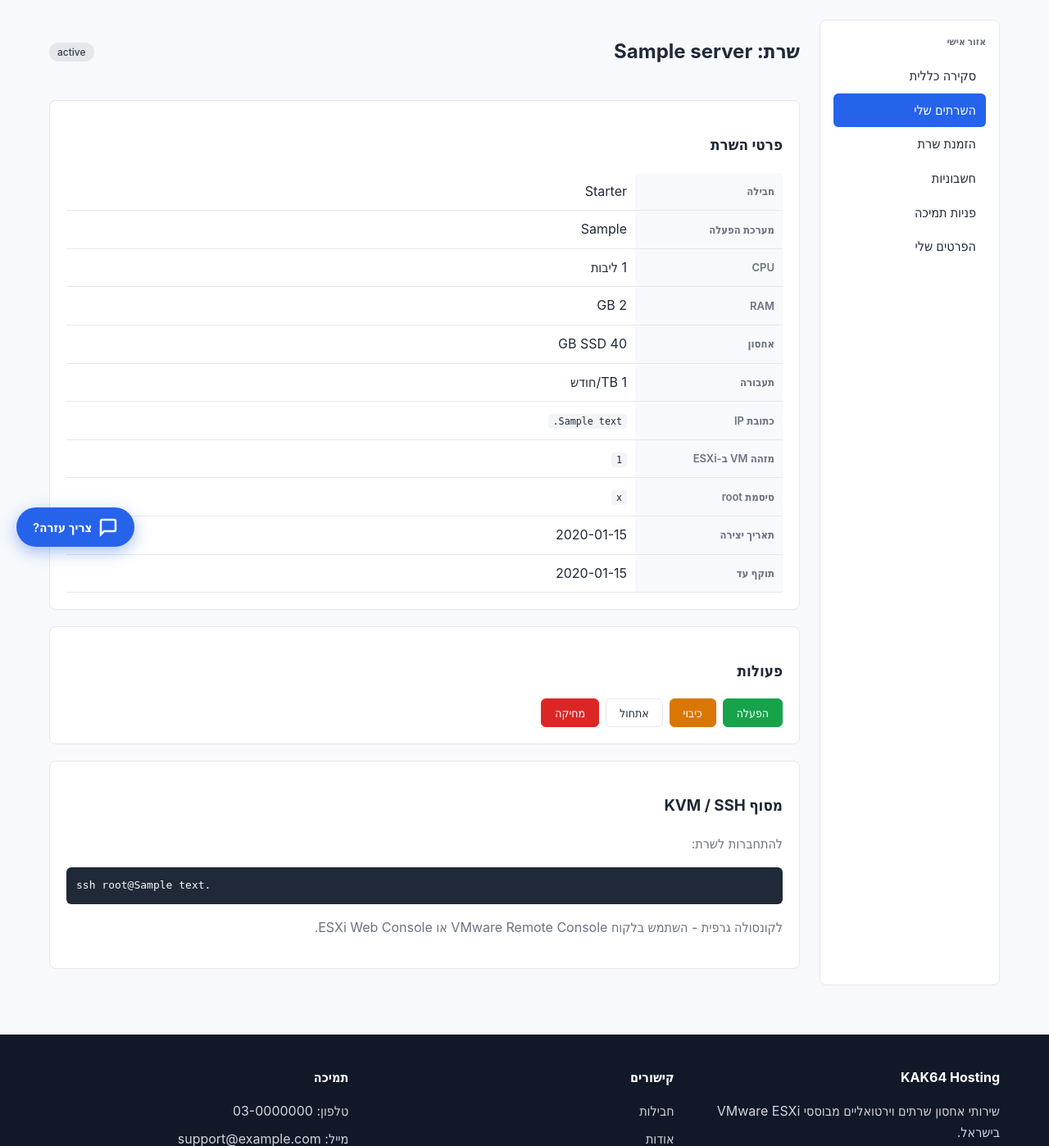
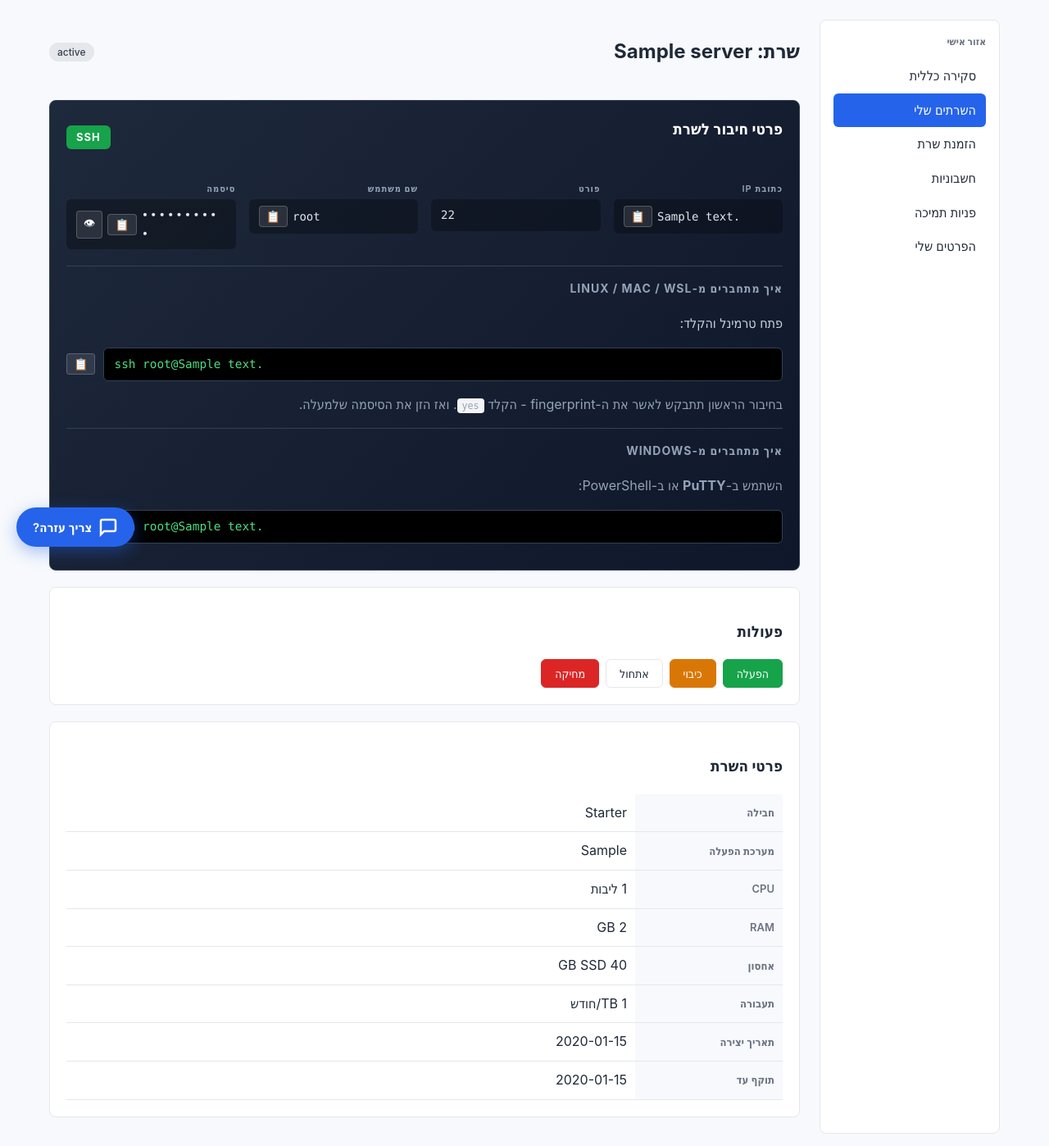
Before and after one commit to kak64/kak64, a Node server app: page /dashboard/servers/1 in a window 1280 px wide. Shown: the part 113-1511 px from the top of the page at 82% size. Run offline with Node 20, Linux system fonts and the light colour scheme; the visitor is signed in with stand-in values (Sample User, id 1); data comes from the database, SQL or seed files in the repository; tables that the repository leaves empty hold one stand-in row (values such as "Sample post"); some libraries are stand-ins or nearby versions.

Commit message:
Add OS-aware connection details with copy & RDP download
Server detail pages (both customer and admin) now show a prominent
'connection details' card with:
- IP, port, username (root for Linux / Administrator for Windows), password
- Copy-to-clipboard buttons
- Reveal/mask password toggle
- OS-specific instructions:
  * Linux: ssh command for terminal users; PuTTY hint for Windows users
  * Windows: downloadable .rdp file (mstsc opens it in one click) +
    mstsc command + Microsoft Remote Desktop hint for Mac/iOS/Android

New routes:
- GET /dashboard/servers/:id/rdp — customer downloads .rdp
- GET /admin/servers/:id/rdp — admin downloads .rdp

The .rdp file is generated on the fly with sensible defaults:
1920x1080, clipboard redirection on, credssp enabled. The user just
double-clicks the file and types the password from the panel.

https://claude.ai/code/session_0174n4WnDgUVKe7CWgfMQcoj

```diff
--- a/public/css/style.css
+++ b/public/css/style.css
@@ -230,6 +230,72 @@ code { background: #f3f4f6; padding: 2px 6px; border-radius: 4px; font-size: .9e
 .site-footer a:hover { color: #fff; }
 .copyright { padding: 20px 20px 0; color: #9ca3af; font-size: 13px; text-align: center; }
 
+/* Connection details card */
+.connection-card {
+  background: linear-gradient(135deg, #1e293b 0%, #0f172a 100%);
+  color: #e2e8f0;
+  border: 1px solid #334155;
+}
+.connection-card h3, .connection-card h4 { color: #fff; margin-top: 0; }
+.connection-header {
+  display: flex; justify-content: space-between; align-items: center;
+  margin-bottom: 16px;
+}
+.protocol-badge {
+  padding: 4px 12px; border-radius: 6px; font-weight: 700; font-size: 13px;
+  letter-spacing: 1px;
+}
+.protocol-ssh { background: #16a34a; color: #fff; }
+.protocol-rdp { background: #0ea5e9; color: #fff; }
+
+.conn-grid {
+  display: grid; grid-template-columns: repeat(auto-fit, minmax(180px, 1fr));
+  gap: 16px; margin-bottom: 20px;
+}
+.conn-field label {
+  display: block; font-size: 11px; color: #94a3b8;
+  text-transform: uppercase; letter-spacing: 1px; margin-bottom: 4px; font-weight: 600;
+}
+.conn-value {
+  display: flex; align-items: center; gap: 6px;
+  background: rgba(0, 0, 0, .3); padding: 8px 12px; border-radius: 6px;
+}
+.conn-value code {
+  background: transparent; color: #e2e8f0; padding: 0;
+  font-family: 'Consolas', 'Menlo', monospace; font-size: 14px; flex: 1;
+  word-break: break-all;
+}
+.conn-value code.masked { letter-spacing: 2px; }
+
+.btn-copy, .btn-reveal {
+  background: rgba(255, 255, 255, .1); border: 1px solid rgba(255, 255, 255, .2);
+  color: #fff; padding: 4px 8px; border-radius: 4px; cursor: pointer;
+  font-size: 14px; transition: all .15s;
+}
+.btn-copy:hover, .btn-reveal:hover {
+  background: rgba(255, 255, 255, .2);
+}
+.btn-copy.copied { background: var(--success); border-color: var(--success); }
+
+.conn-instructions {
+  border-top: 1px solid #334155; padding-top: 16px; margin-top: 16px;
+}
+.conn-instructions p, .conn-instructions ol, .conn-instructions ul { color: #cbd5e1; }
+.conn-instructions h4 { font-size: 14px; text-transform: uppercase; letter-spacing: 1px; color: #94a3b8; }
+.conn-instructions ol { padding-right: 20px; }
+.conn-instructions ol li { margin: 6px 0; }
+
+.conn-actions {
+  display: flex; align-items: center; gap: 10px; flex-wrap: wrap; margin: 12px 0;
+}
+.conn-cmd {
+  background: #000; color: #4ade80; padding: 8px 12px; border-radius: 6px;
+  font-family: 'Consolas', 'Menlo', monospace; flex: 1; min-width: 200px;
+  border: 1px solid #334155;
+}
+.connection-card .alert { background: rgba(8, 145, 178, .2); border-color: #0891b2; color: #cffafe; }
+.connection-card .muted { color: #94a3b8; }
+
 /* Help widget (floating) */
 .help-widget {
   position: fixed; bottom: 20px; left: 20px; z-index: 100;
--- /dev/null
+++ b/src/connection.js
@@ -0,0 +1,23 @@
+function isWindows(os) {
+  return /windows/i.test(os || '');
+}
+
+function defaultUsername(os) {
+  return isWindows(os) ? 'Administrator' : 'root';
+}
+
+function connectionInfo(server) {
+  const os = server.os || '';
+  const win = isWindows(os);
+  return {
+    os,
+    isWindows: win,
+    protocol: win ? 'RDP' : 'SSH',
+    port: win ? 3389 : 22,
+    username: defaultUsername(os),
+    sshCommand: server.ip_address ? `ssh ${defaultUsername(os)}@${server.ip_address}` : null,
+    rdpAddress: server.ip_address ? `${server.ip_address}:3389` : null
+  };
+}
+
+module.exports = { isWindows, defaultUsername, connectionInfo };
--- a/src/routes/servers.js
+++ b/src/routes/servers.js
@@ -3,6 +3,7 @@ const crypto = require('crypto');
 const { db } = require('../db');
 const { requireAuth } = require('../middleware');
 const esxi = require('../esxi');
+const { connectionInfo, isWindows, defaultUsername } = require('../connection');
 
 const router = express.Router();
 router.use(requireAuth);
@@ -84,7 +85,37 @@ router.get('/:id', (req, res) => {
     req.flash('error', 'השרת לא נמצא');
     return res.redirect('/dashboard/servers');
   }
-  res.render('dashboard/server', { title: `שרת ${server.hostname}`, server });
+  const conn = connectionInfo(server);
+  res.render('dashboard/server', { title: `שרת ${server.hostname}`, server, conn });
+});
+
+router.get('/:id/rdp', (req, res) => {
+  const server = getOwnedServer(req);
+  if (!server || !isWindows(server.os) || !server.ip_address) {
+    req.flash('error', 'קובץ RDP זמין רק לשרתי Windows');
+    return res.redirect('/dashboard/servers/' + (server ? server.id : ''));
+  }
+  const username = defaultUsername(server.os);
+  const rdp = [
+    `full address:s:${server.ip_address}:3389`,
+    `username:s:${username}`,
+    'prompt for credentials:i:0',
+    'authentication level:i:0',
+    'enablecredsspsupport:i:1',
+    'screen mode id:i:2',
+    'use multimon:i:0',
+    'desktopwidth:i:1920',
+    'desktopheight:i:1080',
+    'session bpp:i:32',
+    'compression:i:1',
+    'audiomode:i:0',
+    'redirectprinters:i:1',
+    'redirectclipboard:i:1',
+    'redirectsmartcards:i:1'
+  ].join('\r\n');
+  res.setHeader('Content-Type', 'application/rdp');
+  res.setHeader('Content-Disposition', `attachment; filename="${server.hostname}.rdp"`);
+  res.send(rdp);
 });
 
 router.post('/:id/action', async (req, res) => {
--- a/views/admin/server.ejs
+++ b/views/admin/server.ejs
@@ -26,8 +26,6 @@
           <tr><th>חבילה</th><td><%= server.plan_name %> (<%= server.price_monthly %> ₪/חודש)</td></tr>
           <tr><th>משאבים</th><td><%= server.cpu %> CPU · <%= server.ram_gb %>GB RAM · <%= server.disk_gb %>GB SSD · <%= server.bandwidth_tb %>TB</td></tr>
           <tr><th>OS</th><td><%= server.os %></td></tr>
-          <tr><th>IP</th><td><code dir="ltr"><%= server.ip_address || '—' %></code></td></tr>
-          <tr><th>סיסמת root</th><td><code dir="ltr"><%= server.root_password %></code></td></tr>
           <tr><th>VM ID</th><td><code><%= server.esxi_vm_id || '—' %></code></td></tr>
           <tr><th>נוצר</th><td><%= server.created_at %></td></tr>
           <tr><th>פוקע</th><td><strong><%= server.expires_at ? server.expires_at.split('T')[0] : '—' %></strong></td></tr>
@@ -37,6 +35,8 @@
         </table>
       </div>
     </div>
+
+    <%- include('../partials/connection-details', { server, conn, rdpUrl: `/admin/servers/${server.id}/rdp` }) %>
 
     <div class="card">
       <h3>הפעלת שרת</h3>
@@ -206,3 +206,4 @@
     </div>
   </section>
 </div>
+<script src="/js/app.js"></script>
--- a/views/dashboard/server.ejs
+++ b/views/dashboard/server.ejs
@@ -6,22 +6,7 @@
       <span class="status status-<%= server.status %>"><%= server.status %></span>
     </div>
 
-    <div class="card">
-      <h3>פרטי השרת</h3>
-      <table class="kv">
-        <tr><th>חבילה</th><td><%= server.plan_name %></td></tr>
-        <tr><th>מערכת הפעלה</th><td><%= server.os %></td></tr>
-        <tr><th>CPU</th><td><%= server.cpu %> ליבות</td></tr>
-        <tr><th>RAM</th><td><%= server.ram_gb %> GB</td></tr>
-        <tr><th>אחסון</th><td><%= server.disk_gb %> GB SSD</td></tr>
-        <tr><th>תעבורה</th><td><%= server.bandwidth_tb %> TB/חודש</td></tr>
-        <tr><th>כתובת IP</th><td><code><%= server.ip_address || 'מוקצית בקרוב' %></code></td></tr>
-        <tr><th>מזהה VM ב-ESXi</th><td><code><%= server.esxi_vm_id || '—' %></code></td></tr>
-        <tr><th>סיסמת root</th><td><code><%= server.root_password %></code></td></tr>
-        <tr><th>תאריך יצירה</th><td><%= server.created_at %></td></tr>
-        <tr><th>תוקף עד</th><td><%= server.expires_at ? server.expires_at.split('T')[0] : '—' %></td></tr>
-      </table>
-    </div>
+    <%- include('../partials/connection-details', { server, conn, rdpUrl: `/dashboard/servers/${server.id}/rdp` }) %>
 
     <div class="card">
       <h3>פעולות</h3>
@@ -45,10 +30,18 @@
     </div>
 
     <div class="card">
-      <h3>מסוף KVM / SSH</h3>
-      <p class="muted">להתחברות לשרת:</p>
-      <pre dir="ltr">ssh root@<%= server.ip_address || 'YOUR_IP' %></pre>
-      <p class="muted">לקונסולה גרפית - השתמש בלקוח VMware Remote Console או ESXi Web Console.</p>
+      <h3>פרטי השרת</h3>
+      <table class="kv">
+        <tr><th>חבילה</th><td><%= server.plan_name %></td></tr>
+        <tr><th>מערכת הפעלה</th><td><%= server.os %></td></tr>
+        <tr><th>CPU</th><td><%= server.cpu %> ליבות</td></tr>
+        <tr><th>RAM</th><td><%= server.ram_gb %> GB</td></tr>
+        <tr><th>אחסון</th><td><%= server.disk_gb %> GB SSD</td></tr>
+        <tr><th>תעבורה</th><td><%= server.bandwidth_tb %> TB/חודש</td></tr>
+        <tr><th>תאריך יצירה</th><td><%= server.created_at %></td></tr>
+        <tr><th>תוקף עד</th><td><%= server.expires_at ? server.expires_at.split('T')[0] : '—' %></td></tr>
+      </table>
     </div>
   </section>
 </div>
+<script src="/js/app.js"></script>
--- /dev/null
+++ b/views/partials/connection-details.ejs
@@ -0,0 +1,83 @@
+<div class="card connection-card">
+  <div class="connection-header">
+    <h3>פרטי חיבור לשרת</h3>
+    <span class="protocol-badge protocol-<%= conn.isWindows ? 'rdp' : 'ssh' %>"><%= conn.protocol %></span>
+  </div>
+
+  <% if (!server.ip_address) { %>
+    <div class="alert alert-info">כתובת IP טרם הוקצתה. הפרטים יופיעו כאן ברגע שהשרת יעלה לאוויר.</div>
+  <% } else { %>
+    <div class="conn-grid">
+      <div class="conn-field">
+        <label>כתובת IP</label>
+        <div class="conn-value">
+          <code dir="ltr" id="conn-ip"><%= server.ip_address %></code>
+          <button class="btn-copy" data-copy="conn-ip" title="העתק">📋</button>
+        </div>
+      </div>
+
+      <div class="conn-field">
+        <label>פורט</label>
+        <div class="conn-value">
+          <code dir="ltr"><%= conn.port %></code>
+        </div>
+      </div>
+
+      <div class="conn-field">
+        <label>שם משתמש</label>
+        <div class="conn-value">
+          <code dir="ltr" id="conn-user"><%= conn.username %></code>
+          <button class="btn-copy" data-copy="conn-user" title="העתק">📋</button>
+        </div>
+      </div>
+
+      <div class="conn-field">
+        <label>סיסמה</label>
+        <div class="conn-value">
+          <code dir="ltr" id="conn-pass" class="masked" data-secret="<%= server.root_password %>">••••••••••</code>
+          <button class="btn-copy" data-copy="conn-pass" data-secret="1" title="העתק">📋</button>
+          <button class="btn-reveal" data-reveal="conn-pass" title="הצג">👁</button>
+        </div>
+      </div>
+    </div>
+
+    <% if (conn.isWindows) { %>
+      <div class="conn-instructions">
+        <h4>איך מתחברים מ-Windows</h4>
+        <ol>
+          <li>לחץ על "<strong>הורדת קובץ RDP</strong>" למטה</li>
+          <li>פתח את הקובץ — חלון Remote Desktop ייפתח</li>
+          <li>הזן את הסיסמה שלמעלה ולחץ Connect</li>
+        </ol>
+        <div class="conn-actions">
+          <a href="<%= rdpUrl %>" class="btn btn-primary">⬇ הורדת קובץ RDP</a>
+          <span class="muted">או הקלד ידנית במקלדת:</span>
+          <code class="conn-cmd" id="conn-cmd" dir="ltr">mstsc /v:<%= server.ip_address %></code>
+          <button class="btn-copy btn-sm" data-copy="conn-cmd">📋</button>
+        </div>
+      </div>
+      <div class="conn-instructions">
+        <h4>איך מתחברים מ-Mac / iOS / Android</h4>
+        <p class="muted">הורד את אפליקציית <strong>Microsoft Remote Desktop</strong> מהחנות, הוסף PC חדש עם הכתובת והפרטים שלמעלה.</p>
+      </div>
+    <% } else { %>
+      <div class="conn-instructions">
+        <h4>איך מתחברים מ-Linux / Mac / WSL</h4>
+        <p>פתח טרמינל והקלד:</p>
+        <div class="conn-actions">
+          <code class="conn-cmd" id="conn-cmd-ssh" dir="ltr"><%= conn.sshCommand %></code>
+          <button class="btn-copy" data-copy="conn-cmd-ssh">📋</button>
+        </div>
+        <p class="muted">בחיבור הראשון תתבקש לאשר את ה-fingerprint - הקלד <code>yes</code>. ואז הזן את הסיסמה שלמעלה.</p>
+      </div>
+      <div class="conn-instructions">
+        <h4>איך מתחברים מ-Windows</h4>
+        <p class="muted">השתמש ב-<strong>PuTTY</strong> או ב-PowerShell:</p>
+        <div class="conn-actions">
+          <code class="conn-cmd" id="conn-cmd-ps" dir="ltr">ssh <%= conn.username %>@<%= server.ip_address %></code>
+          <button class="btn-copy" data-copy="conn-cmd-ps">📋</button>
+        </div>
+      </div>
+    <% } %>
+  <% } %>
+</div>
```
Also changed, not shown: src/routes/admin.js (+27 -1 lines), public/js/app.js (added).
